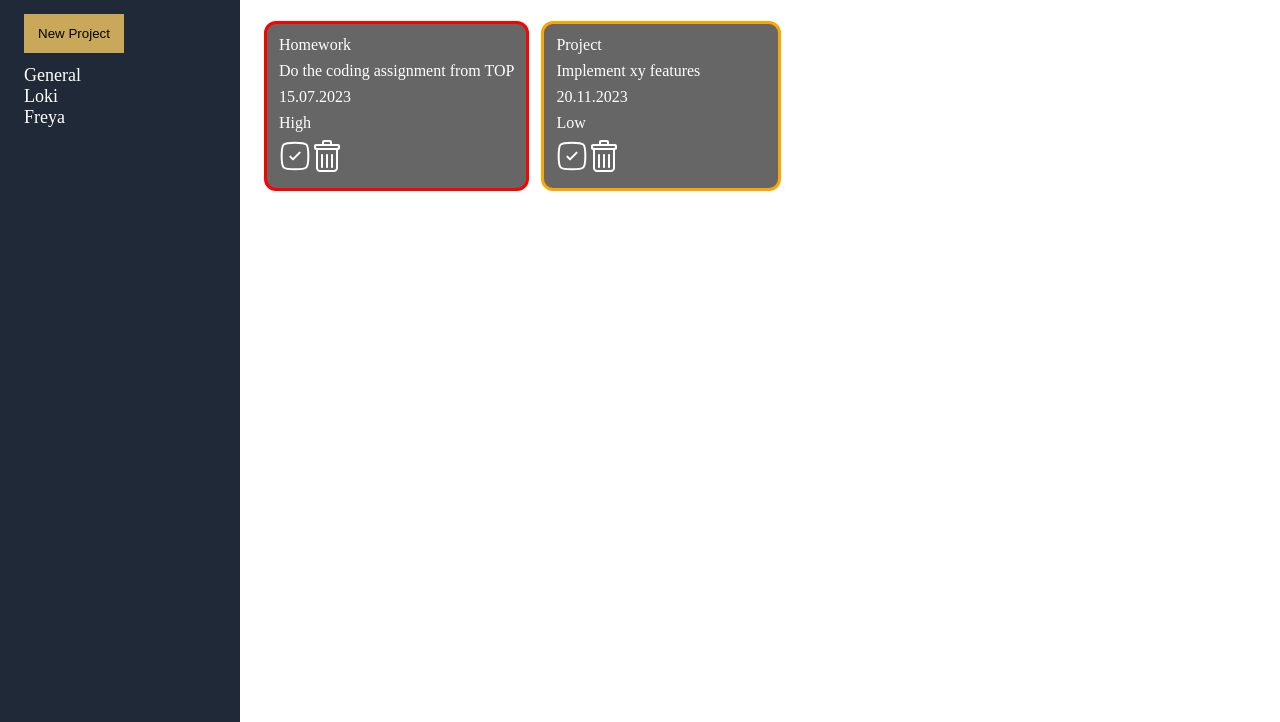
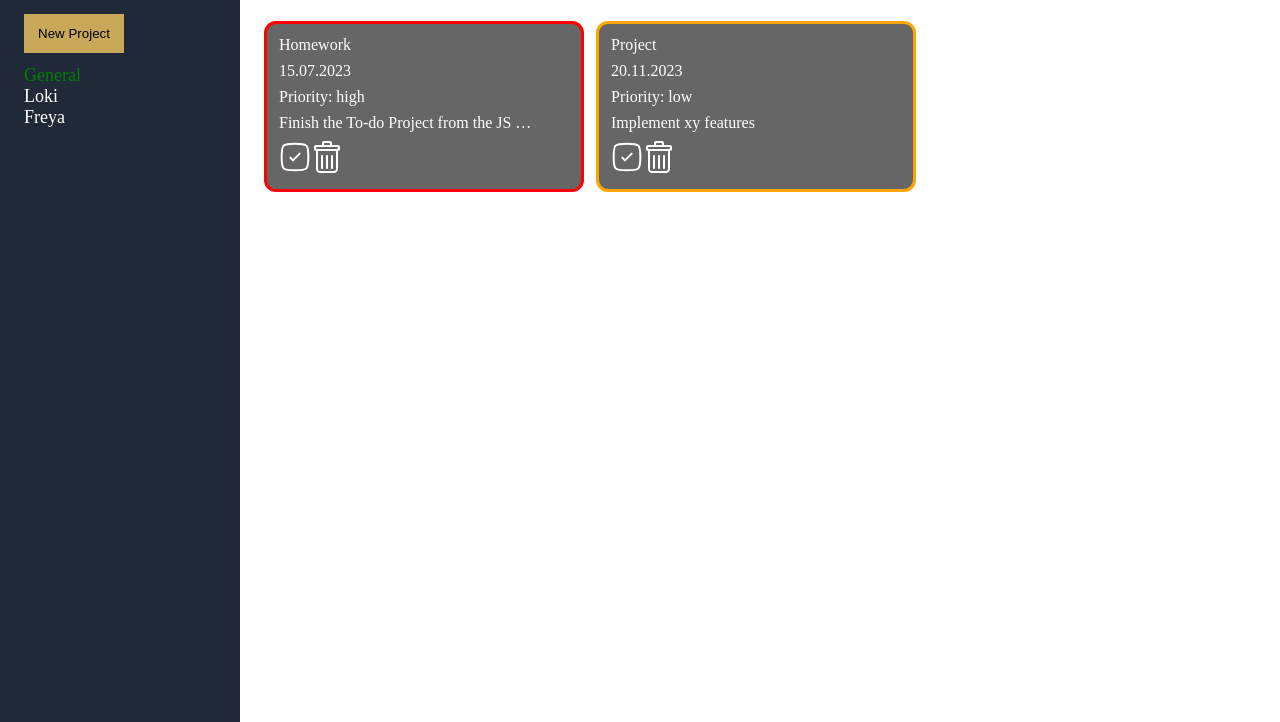
Before and after one commit to B96-osrs/todo-list, a website built with webpack: page dist/index.html in a window 1280 px wide. Shown: the part 78-800 px from the top of the page. Built offline with nearby package versions, Linux system fonts and the light colour scheme.

Commit message:
Add function to highlight current Project

```diff
--- a/src/displayController.js
+++ b/src/displayController.js
@@ -33,10 +33,10 @@ const displayController = (function() {
             createTodoItem(todoCard,element);
             todoCardIndex++;
             console.log("element priority: " + element.priority);
-            if(element.priority === "High") {
+            if(element.priority === "high") {
                 todoCard.style.borderColor = "red";
             }
-            else if (element.priority === "Low") {
+            else if (element.priority === "low") {
                 todoCard.style.borderColor = "orange";
             }
 
@@ -53,12 +53,13 @@ const displayController = (function() {
         todoTitle.textContent = todoItem.title;
 
         let todoDescription = document.createElement("div");
+        todoDescription.setAttribute("id", "todo-description");
         todoDescription.textContent = todoItem.description;
 
         let todoDueDate = document.createElement("div");
         todoDueDate.textContent = todoItem.dueDate;
         let todoPriority = document.createElement("div");
-        todoPriority.textContent = todoItem.priority;
+        todoPriority.textContent = "Priority: " + todoItem.priority;
 
         let iconDiv = document.createElement("div");
 
@@ -80,9 +81,9 @@ const displayController = (function() {
 
 
         parent.appendChild(todoTitle);
-        parent.appendChild(todoDescription);
         parent.appendChild(todoDueDate);
         parent.appendChild(todoPriority);
+        parent.appendChild(todoDescription);
         parent.appendChild(iconDiv);
 
     }
@@ -174,9 +175,9 @@ const displayController = (function() {
         todoPriority.setAttribute("id", "todo-priority");
         let optionLow = document.createElement("option");
         todoPriority.appendChild(optionLow);
-        optionLow.textContent = "Low";
+        optionLow.textContent = "low";
         let optionHigh = document.createElement("option");
-        optionHigh.textContent = "High"
+        optionHigh.textContent = "high"
         todoPriority.appendChild(optionHigh);
 
 
@@ -209,8 +210,16 @@ const displayController = (function() {
         console.log("maincontainer updated");
     }
 
+    function highlightCurrentProject(currentProject) {
+        let projectNodeList = document.querySelectorAll(".project");
+        projectNodeList.forEach(element => {
+            element.style.color = "white";
+        });
+       projectNodeList[currentProject].style.color = "green";
+    }
 
-    return {displayProjectList, showProjectModal,showTodoItemModal, hidePopup, updateMainContainer};
+
+    return {displayProjectList, showProjectModal,showTodoItemModal, hidePopup, updateMainContainer, highlightCurrentProject};
 })();
 
 
--- a/src/index.js
+++ b/src/index.js
@@ -17,15 +17,15 @@ projectArray[2] = Project("Freya");
 
 
 
-projectArray[0].todoArray[0] = toDo("Homework","Do the coding assignment from TOP", "15.07.2023","High");
-projectArray[0].todoArray[1] = toDo("Project","Implement xy features", "20.11.2023","Low");
-projectArray[1].todoArray[0] = toDo("Reading","Read article xzy", "15.11.2024","Low");
-projectArray[2].todoArray[0] = toDo("Airport pickup","Pick up Odin from the airport", "11.08.2023","High");
+projectArray[0].todoArray[0] = toDo("Homework","Finish the To-do Project from the JS Path using vanilla JS, HTML and CSS", "15.07.2023","high");
+projectArray[0].todoArray[1] = toDo("Project","Implement xy features", "20.11.2023","low");
+projectArray[1].todoArray[0] = toDo("Reading","Read article xzy", "15.11.2024","low");
+projectArray[2].todoArray[0] = toDo("Airport pickup","Pick up Odin from the airport", "11.08.2023","high");
 
 
 displayController.displayProjectList(projectListBox, projectArray);
 displayController.updateMainContainer(mainContainer,projectArray[0]);
-
+displayController.highlightCurrentProject(currentProject);
 
 
 
@@ -37,6 +37,7 @@ window.addEventListener("click",function(e) {
         console.log("xyz: " + projectArray[currentProject]);
         currentProject = num;
         console.log("current project index: " + currentProject);
+        displayController.highlightCurrentProject(currentProject);
     }
 });
 
@@ -58,6 +59,7 @@ createProjectButton.addEventListener("click", function(e) {
         displayController.updateMainContainer(mainContainer, projectArray[currentProject]);
         displayController.hidePopup();
         console.log("current project index: " + currentProject);
+        displayController.highlightCurrentProject(currentProject);
 
         }
     });
@@ -71,6 +73,7 @@ mainContainer.addEventListener("click",function(e) {
             currentProject = 0;
             displayController.displayProjectList(projectListBox,projectArray);
             displayController.updateMainContainer(mainContainer,projectArray[currentProject]);
+            displayController.highlightCurrentProject(currentProject);
         }
     }
 });
--- a/src/style.css
+++ b/src/style.css
@@ -55,11 +55,12 @@ body {
 .card-container {
     padding: 24px;
     display: grid;
-    grid-template-columns: repeat(auto-fit, minmax(240px, max-content));
+    grid-template-columns: repeat(auto-fit, minmax(15em, 20em));
     gap: 12px;
 }
 
 .todo-card {
+    height: fit-content;
     color: white;
     font-size: 16px;
     display: flex;
@@ -106,3 +107,18 @@ body {
     transform: translate(-50%,-50%);
     box-shadow: 6px 6px 12px 1px;
 }
+
+#todo-description {
+    width: 90%;
+    overflow: hidden;
+    white-space: nowrap;
+    height: 1.2em;
+    text-overflow: ellipsis;
+}
+#todo-description:hover {
+    width: 100%;
+    height: auto;
+    white-space: wrap;
+    overflow: auto;
+    text-overflow: clip;
+}
```
Also changed, not shown: dist/main.js.
